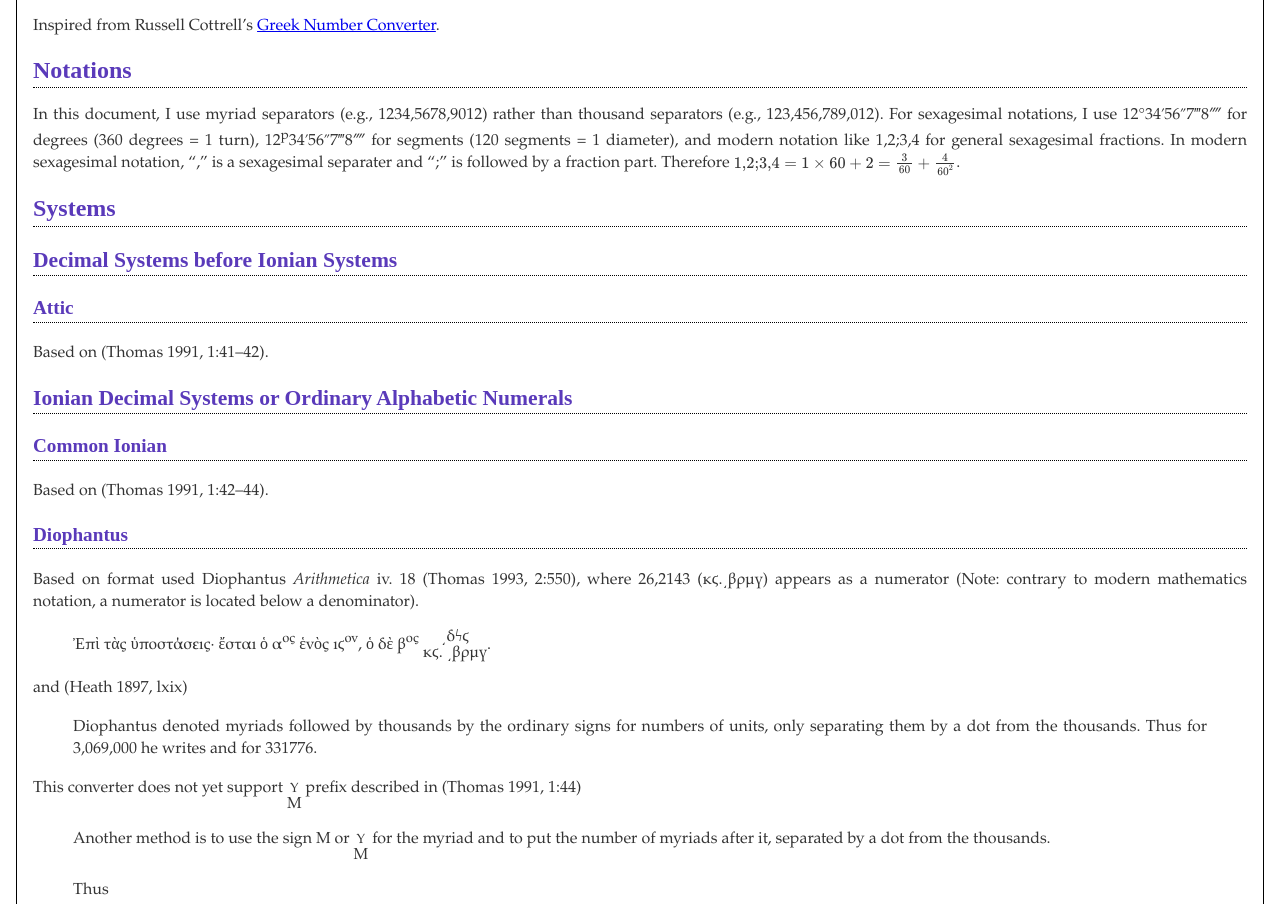
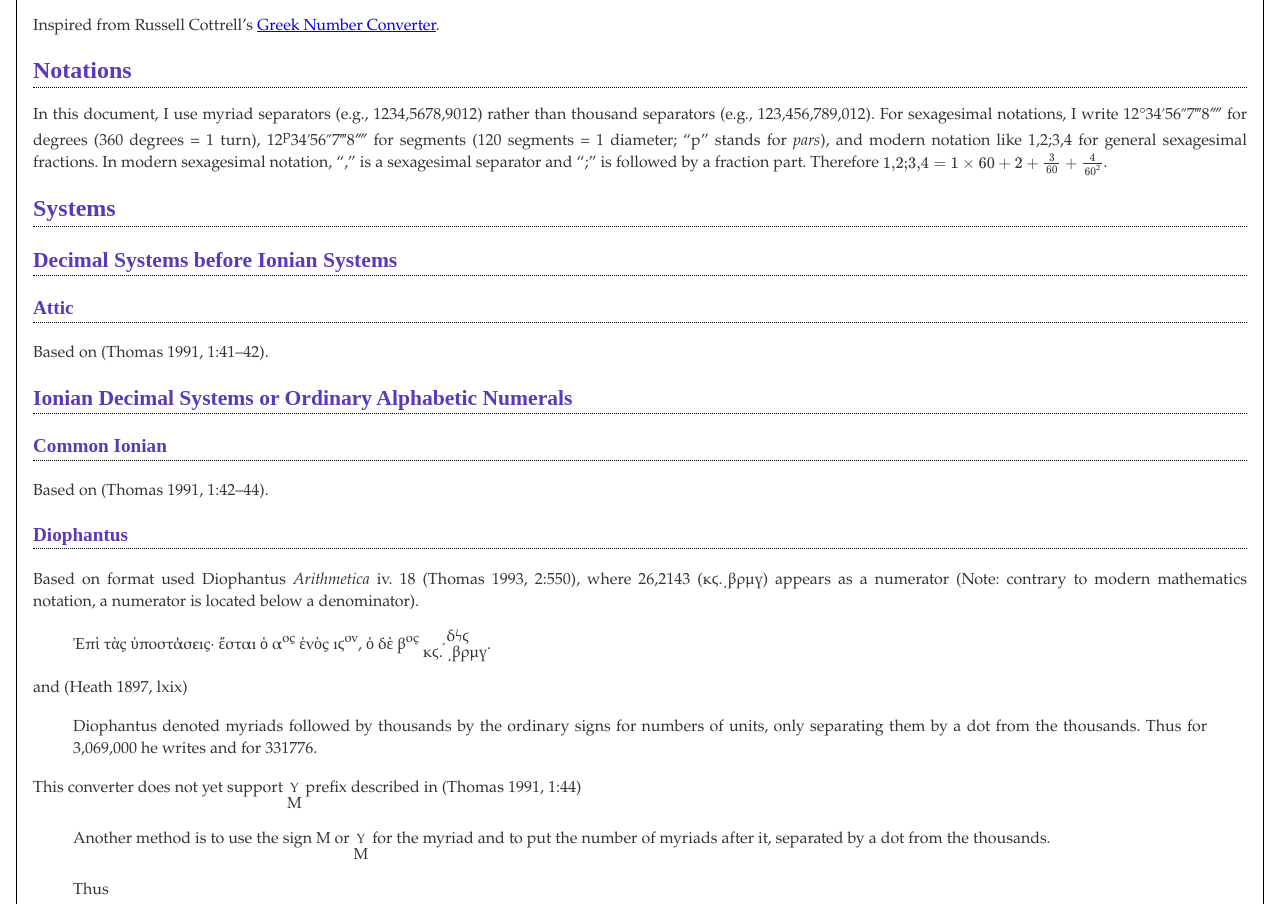
Before and after one commit to na4zagin3/na4zagin3.github.io, a plain HTML site: page greeknumeral.html in a window 1280 px wide. Shown: the part 853-1757 px from the top of the page. Drawn offline with nearby package versions, Linux system fonts and the light colour scheme; some packages are replaced by stand-ins of ours.

Commit message:
Make document

```diff
--- a/greeknumeral.html
+++ b/greeknumeral.html
@@ -51,7 +51,7 @@ var app = Elm.Main.init({
 </script>
 <p>Inspired from Russell Cottrell’s <a href="http://www.russellcottrell.com/greek/utilities/GreekNumberConverter.htm">Greek Number Converter</a>.</p>
 <h1 id="notations">Notations</h1>
-<p>In this document, I use myriad separators (e.g., 1234,5678,9012) rather than thousand separators (e.g., 123,456,789,012). For sexagesimal notations, I use 12°34′56″7‴8⁗ for degrees (360 degrees = 1 turn), 12<sup>p</sup>34′56″7‴8⁗ for segments (120 segments = 1 diameter), and modern notation like 1,2;3,4 for general sexagesimal fractions. In modern sexagesimal notation, “,” is a sexagesimal separater and “;” is followed by a fraction part. Therefore <span class="math inline">\(\text{1,2;3,4} = 1 \times 60 + 2 = \frac{3}{60} + \frac{4}{60^2}\)</span>.</p>
+<p>In this document, I use myriad separators (e.g., 1234,5678,9012) rather than thousand separators (e.g., 123,456,789,012). For sexagesimal notations, I write 12°34′56″7‴8⁗ for degrees (360 degrees = 1 turn), 12<sup>p</sup>34′56″7‴8⁗ for segments (120 segments = 1 diameter; “p” stands for <em>pars</em>), and modern notation like 1,2;3,4 for general sexagesimal fractions. In modern sexagesimal notation, “,” is a sexagesimal separator and “;” is followed by a fraction part. Therefore <span class="math inline">\(\text{1,2;3,4} = 1 \times 60 + 2 + \frac{3}{60} + \frac{4}{60^2}\)</span>.</p>
 <h1 id="systems">Systems</h1>
 <h2 id="decimal-systems-before-ionian-systems">Decimal Systems before Ionian Systems</h2>
 <h3 id="attic">Attic</h3>
```
